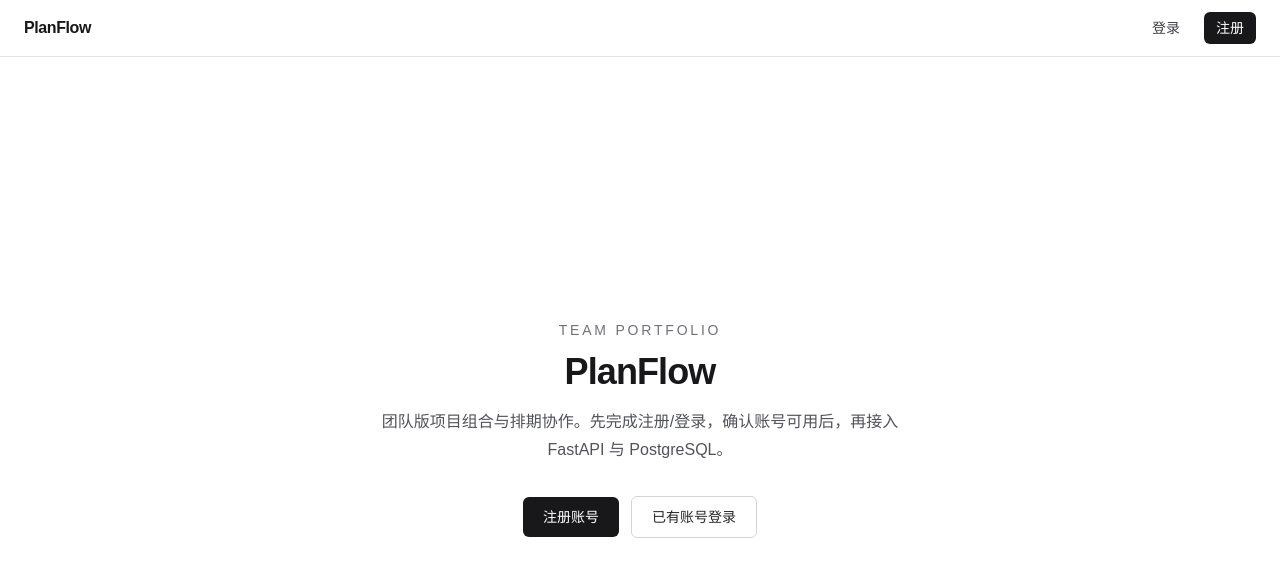
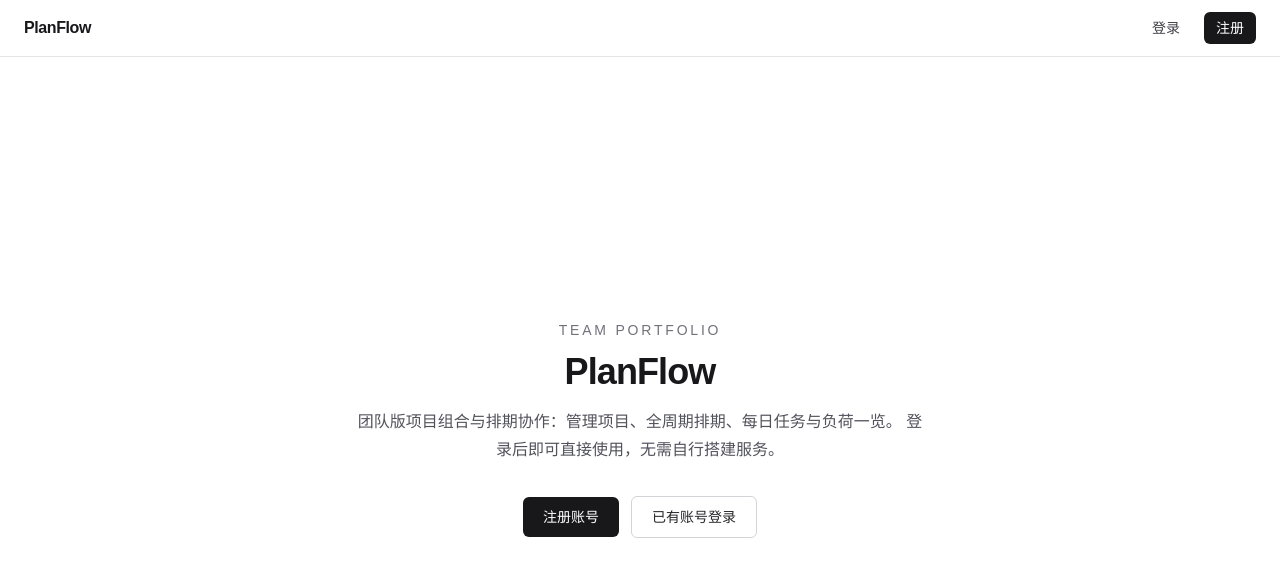
Before and after one commit to stephenwu433/-, a Next.js app in the folder planflow/: page / in a window 1280 px wide. Shown: the top 576 px of the page. Built offline with nearby package versions, Linux system fonts and the light colour scheme; no server answers.

Commit message:
Remove developer FastAPI setup copy from user-facing pages.
Homepage and teams page no longer imply users must wire FastAPI or
PostgreSQL; signed-in users can start from portfolio and teams directly.

Co-authored-by: bobskywalker1023 <bobskywalker1023@gmail.com>

```diff
--- a/planflow/app/page.tsx
+++ b/planflow/app/page.tsx
@@ -12,8 +12,8 @@ export default function Home() {
           PlanFlow
         </h1>
         <p className="mt-4 text-base leading-7 text-zinc-600">
-          团队版项目组合与排期协作。先完成注册/登录，确认账号可用后，再接入
-          FastAPI 与 PostgreSQL。
+          团队版项目组合与排期协作：管理项目、全周期排期、每日任务与负荷一览。
+          登录后即可直接使用，无需自行搭建服务。
         </p>
 
         <Show when="signed-out">
--- a/planflow/app/teams/page.tsx
+++ b/planflow/app/teams/page.tsx
@@ -24,8 +24,7 @@ export default function TeamsPage() {
         我的团队
       </h1>
       <p className="mt-2 text-sm leading-6 text-zinc-600">
-        这里会调用后端 <code className="text-zinc-800">/teams</code>
-        ：先校验你的登录身份，再创建或查看属于你的团队。
+        创建或加入团队后，即可在团队下管理项目、排期与每日任务。
       </p>
 
       {!isLoaded ? (
```
